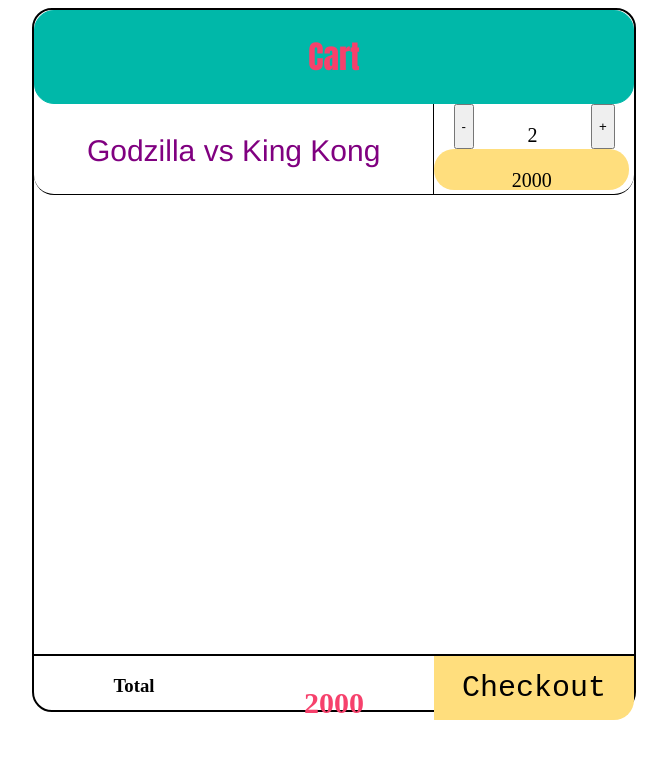
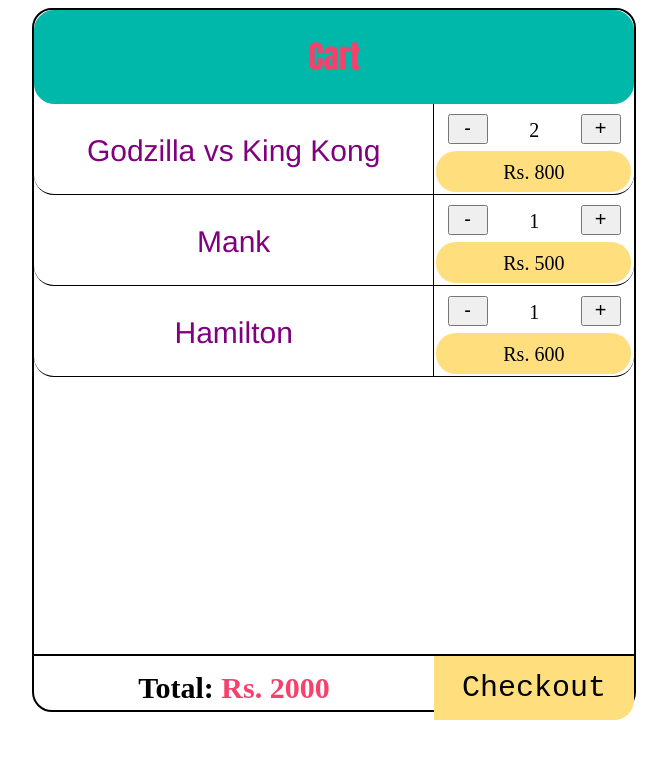
Before and after one commit to AtharvArolkar/Movie-Purchase-Website, a PHP site: page /Cart.html in a window 1280 px wide. Shown: the top 759 px of the page, without its empty margins (306-973 px from the left). Run offline with PHP 8.4, Linux system fonts and the light colour scheme.

Commit message:
fixed minor inconsistencies

```diff
--- a/Cart.html
+++ b/Cart.html
@@ -6,6 +6,8 @@
     <meta http-equiv="X-UA-Compatible" content="IE=edge">
     <meta name="viewport" content="width=device-width, initial-scale=1.0">
     <link rel="stylesheet" href="cart.css" />
+    <script src="https://ajax.googleapis.com/ajax/libs/jquery/3.6.0/jquery.min.js"></script>
+    <script src="cart.js"></script>
     <title>Document</title>
     <style>
 
@@ -24,31 +26,60 @@
                 </div>
                 <div class="calculate">
                     <div id="numbercal">
-                        <button id="sub" onclick="sub()">-</button>
-                        <p id="count">2</p>
-                        <button id="add" onclick="add()">+</button>
-
+                        <button id="sub">-</button>
+                        <span id="count">2</span>
+                        <!-- <input type="number" id="count" value="2"> -->
+                        <button id="add">+</button>
                     </div >
                     <div id="movietot">
-                        <p >2000</p>
+                        <span>Rs.</span>
+                        <span class="movieprice">800</span>
+                    </div>
+                </div>
+            </div>
+            <div class= "movie">
+                <div class="moviename">
+                    <p>Mank</p>
+                </div>
+                <div class="calculate">
+                    <div id="numbercal">
+                        <button id="sub">-</button>
+                        <span id="count">1</span>
+                        <button id="add">+</button>
+                    </div >
+                    <div id="movietot">
+                        <span>Rs.</span>
+                        <span class="movieprice">500</span>
+                    </div>
+                </div>
+            </div>
+            <div class= "movie">
+                <div class="moviename">
+                    <p>Hamilton</p>
+                </div>
+                <div class="calculate">
+                    <div id="numbercal">
+                        <button id="sub">-</button>
+                        <span id="count">1</span>
+                        <button id="add">+</button>
+                    </div >
+                    <div id="movietot">
+                        <span>Rs.</span>
+                        <span class="movieprice">600</span>
                     </div>
                 </div>
             </div>
         </div>
-
         <div class="total-amt">
-            <div id="tottext">
-                <h3>Total</h3>
-            </div>
             <div id="totalsum">
-                <p >2000</p>
+                <span id="totalspan">Total:</span>
+                <span id="totalprice">Rs.</span>
+                <span id="totalprice" class="total-price-value">2000</span>
             </div>
             <div>
-                <button id="checkout" onclick="somefunc()">Checkout</button>
+                <button id="checkout">Checkout</button>
             </div>
         </div>
     </div>
-
 </body>
-
 </html>
--- a/cart.css
+++ b/cart.css
@@ -15,43 +15,6 @@
     border: 1px solid #00b8a9;
     border-radius: 20px;
     background-color: #00b8a9;
-}
-.total-amt {
-    width: 600px;
-    display: flex;
-    border-top: 2px solid black;
-    bottom: 0%;
-    /* justify-content: space-between; */
-}
-.cart-list {
-    height: 550px;
-}
-#tottext {
-    text-align: center;
-    width: 200px;
-    height: 65px;
-    border: 0px solid black;
-    border-radius: 0 0 0 20px;
-}
-#totalsum {
-    width: 200px;
-    height: 65px;
-    text-align: center;
-    font-size: 30px;
-    color: #f6416c;
-    font-weight: bold;
-    /* border: 1px solid black; */
-}
-#checkout {
-    justify-content: center;
-    width: 200px;
-    height: 64px;
-    border: 1px;
-    border-radius: 0 0 20px 0;
-    font-family: 'Courier New', Courier, monospace;
-    font-size: 30px;
-    background-color: #ffde7d;
-    ;
 }
 .movie{
     border-bottom: 1px solid black;
@@ -76,12 +39,6 @@
 #numbercal{
     height: 45px;
 }
-#count{
-    width: 40px;
-    border: 0px;
-    text-align: center;
-    font-size: 20px;
-}
 #numbercal{
     display: flex;
     justify-content: space-around;
@@ -92,8 +49,69 @@
     border-color: rgba(0, 0, 0, 0.521);
     border: 1px;
     border-radius:  20px ;
-    justify-content: center;
+    text-align: center;
     font-size: 20px;
     background-color:#ffde7d;
+    margin-top: 2px;
+    margin-left: 2px;
+}
+#movietot span{
+    position: relative;
+    top: 10px;
+}
+#count{
+    width: 40px;
+    border: 0px;
+    text-align: center;
+    font-size: 20px;
+    margin-top: 15px;
+}
+#sub,#add{
+width: 40px;
+height: 30px;
+margin-top: 10px;
+padding: 0;
+justify-content: center;
+color: black;
+text-align: center;
+font-size: 20px;
+}
+
+.total-amt {
+    width: 600px;
     display: flex;
+    border-top: 2px solid black;
+    bottom: 0%;
+    /* justify-content: space-between; */
 }
+.cart-list {
+    height: 550px;
+}
+
+#totalsum {
+    width: 600px;
+    height: 65px;
+    text-align: center;
+    font-size: 30px;
+    color: #f6416c;
+    font-weight: bold;
+}
+#totalprice{
+    position: relative;
+    top: 15px;
+}
+#totalspan{
+    position: relative;
+    top: 15px;
+    color: black;
+}
+#checkout {
+    width: 200px;
+    height: 64px;
+    border: 1px;
+    border-radius: 0 0 20px 0;
+    font-family: 'Courier New', Courier, monospace;
+    font-size: 30px;
+    background-color: #ffde7d;
+    color: black;
+}
```
